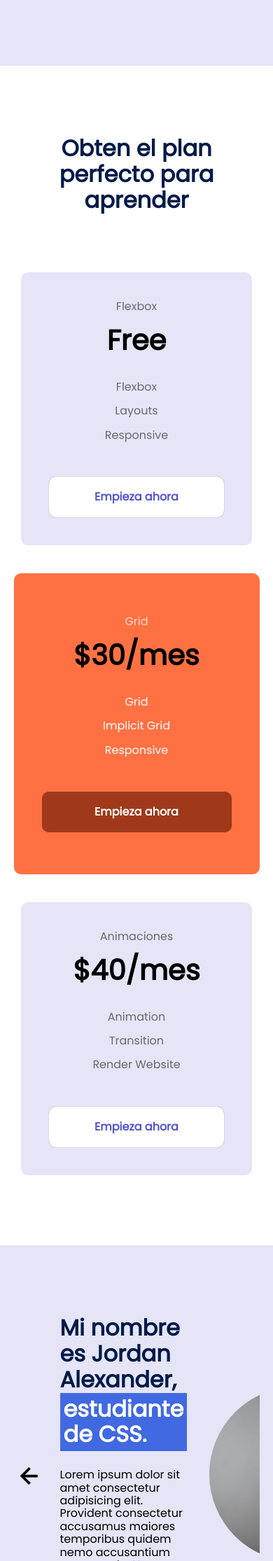
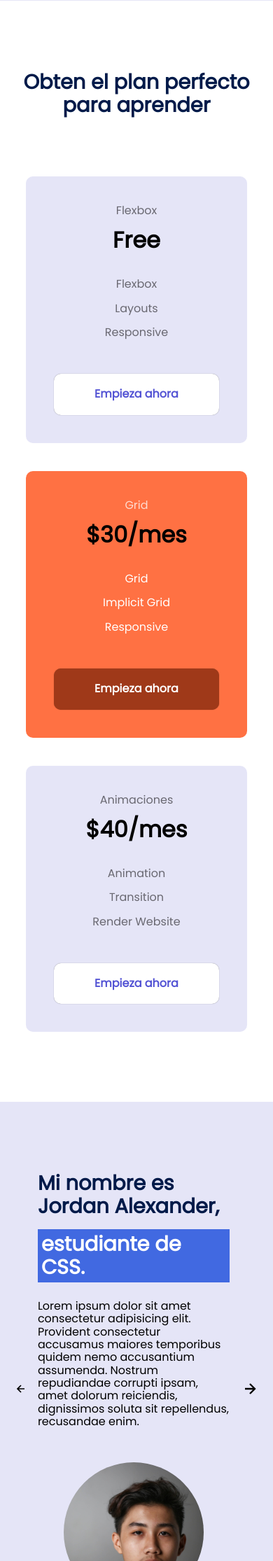
Before and after one commit to AlbertoCard/MyWeb, a PHP site: page / in a window 390 px wide. Shown: the part 3045-5275 px from the top of the page at 70% size. Run offline with PHP 8.4, Linux system fonts and the light colour scheme.

Commit message:
landing page - responsive

```diff
--- a/LandingPage/css/estilos.css
+++ b/LandingPage/css/estilos.css
@@ -508,4 +508,150 @@ body{
         width: 30px;
         cursor: pointer;
     }
+
+    .hero_title{
+        font-size: 2.5rem;
+    }
+
+    .about_main{
+        gap: 2em;
+    }
+    .about_icons:last-of-type{
+        grid-column: 1/-1;
+    }
+
+
+    .knowledge_container{
+        grid-template-columns: 1fr;
+        grid-template-rows: max-content 1fr;
+        gap: 3em;
+        text-align: center;
+    }
+
+    .knowledge_picture{
+        grid-row: 1/2;
+        justify-self: center;
+    }
+
+    .testimony_container{
+        grid-template-columns: 30px 1fr 30px;
+    }
+
+    .testimony_body{
+        grid-template-columns: 1fr;
+        grid-template-rows: max-content max-content;
+        gap: 3em;
+        justify-items: center;
+    }
+
+    .testimony_img{
+        width: 200px;
+        height: 200px;
+    }
+
+    .questions_copy{
+        width: 100%;
+    }
+
+    .footer_container{
+        flex-wrap: wrap;
+    }
+
+    .nav--footer{
+        width: 100%;
+        justify-items: center;
+    }
+
+    .nav_link--footer{
+        width: 100%;
+        justify-content: space-evenly;
+        margin: 0;
+    }
+
+    .footer_form{
+        width: 100%;
+        justify-content: space-evenly;
+    }
+
+    .footer_input{
+        flex: 1;
+    }
+
+
 }
+
+
+
+@media (max-width: 500px){
+    .hero_title{
+        font-size: 2rem;
+    }
+
+    .hero_paragraph{
+        font-size: 1rem;
+    }
+
+    .subtitle{
+        font-size: 1.8rem;
+    }
+
+    .price_element{
+        width: 90%;
+    }
+
+    .price_element--best{
+        width: 90%;
+        padding: 40px;
+    }
+
+    .price_price{
+        font-size: 2rem;
+    }
+
+    .testimony_container{
+        grid-template-columns: 20px 1fr 28px;
+        gap: .9em;
+    }
+
+    .testimony_arrow{
+        width: 100%;
+    }
+
+    .testimony_course{
+        margin-top: 15px;
+    }
+
+    .questions_title{
+        font-size: 1rem;
+    }
+
+    .nav--footer{
+        padding-bottom: 60px;
+    }
+
+    .nav_link--footer{
+        justify-content: space-between;
+    }
+
+
+    .footer_title{
+        justify-self: start;
+    }
+
+    .footer_inputs{
+        flex-wrap: wrap;
+    }
+
+    .footer_input{
+        flex-basis: 100%;
+        margin: 0;
+        margin-bottom: 16px;
+    }
+
+    .footer_submit{
+        margin-right: auto;
+        margin-left: 0;
+    }
+
+
+}
```
